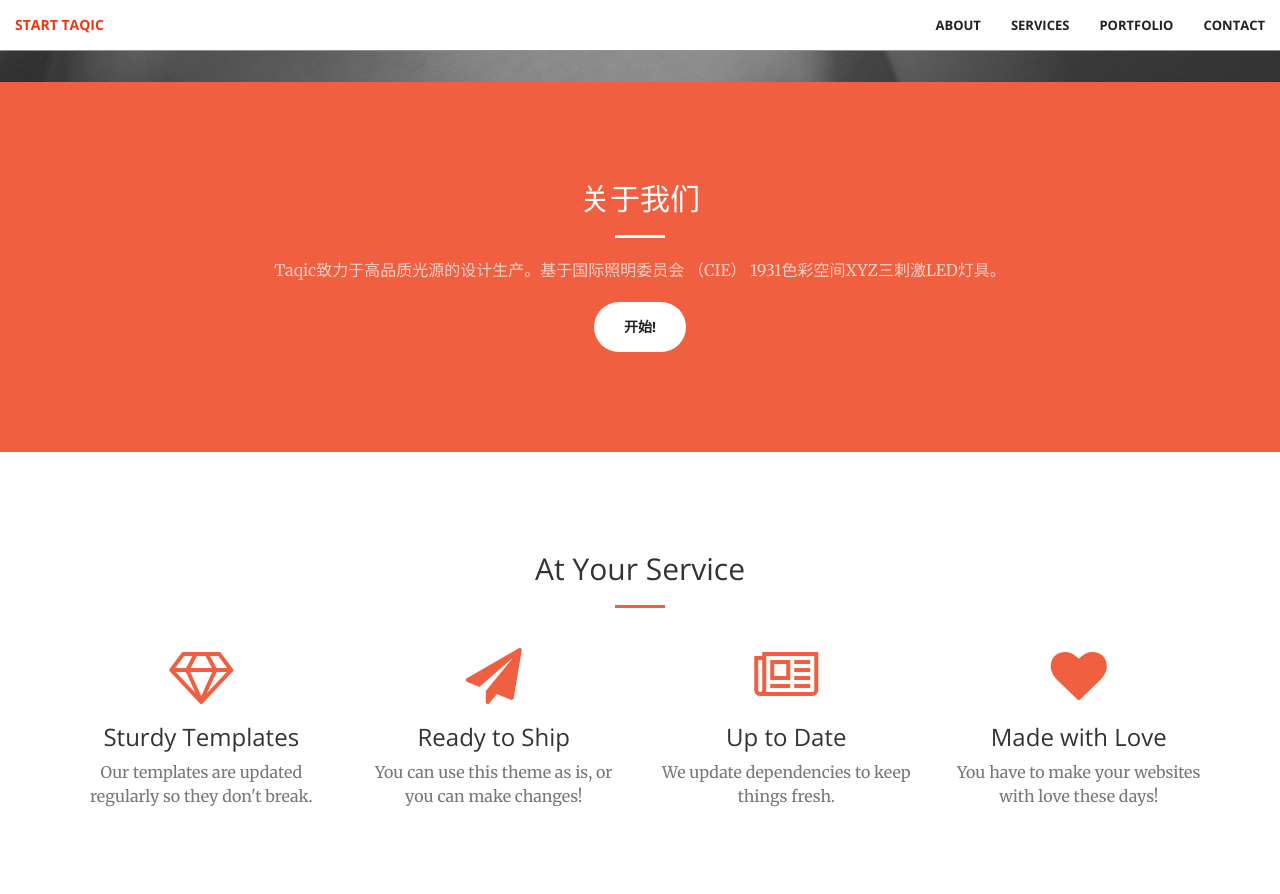
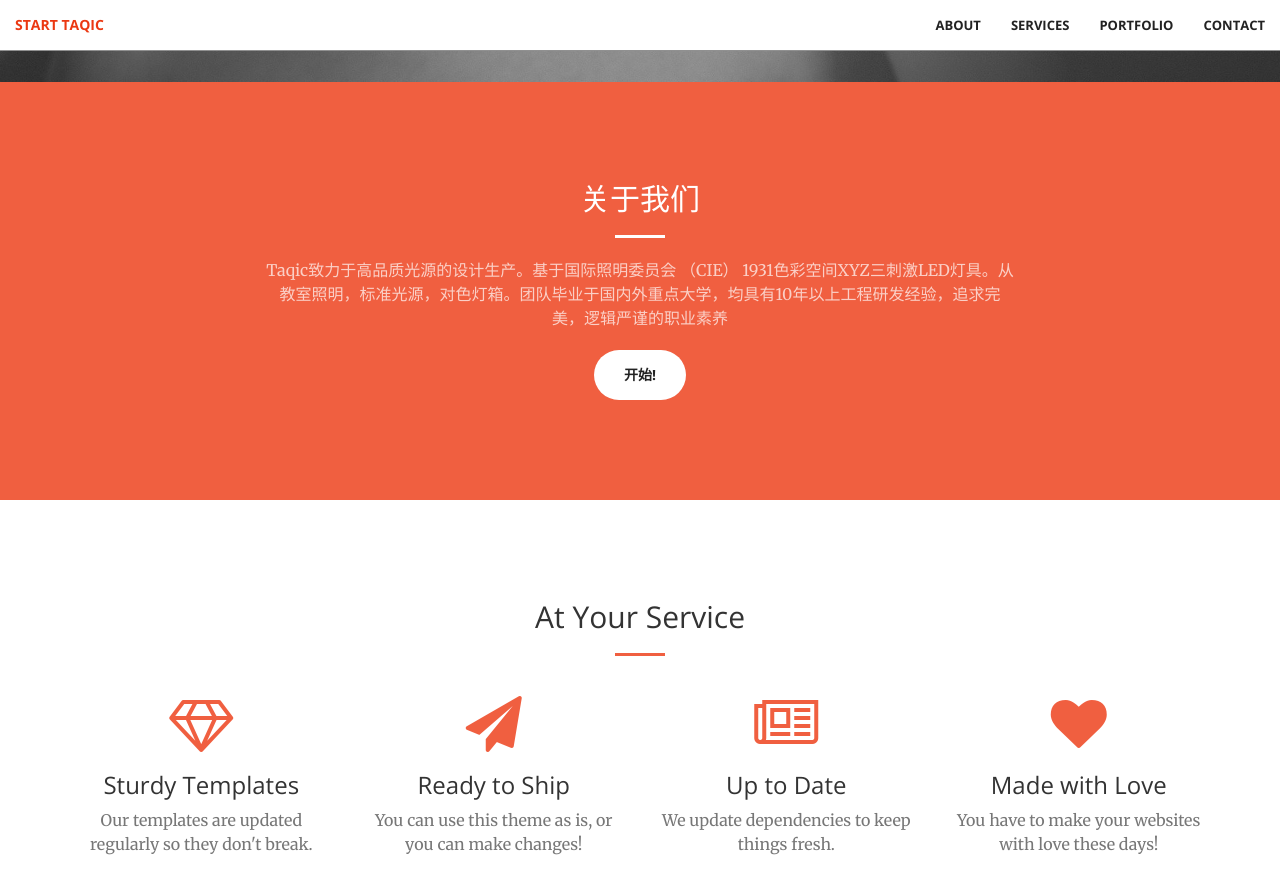
Before and after one commit to taqic/taqic.github.io, a Jekyll site: the page built from index.html, in a window 1280 px wide and 900 px high, scrolled down 818 px. Shown: the top 894 px of the window. Built offline with Jekyll 4.4.1, drawn with Linux system fonts in a browser that asks for light colours.

Commit message:
Update call-to-action.html

```diff
--- a/_includes/call-to-action.html
+++ b/_includes/call-to-action.html
@@ -4,7 +4,7 @@
             <div class="col-lg-8 col-lg-offset-2 text-center">
                 <h2 class="section-heading">关于我们</h2>
                 <hr class="light">
-                <p class="text-faded">Taqic致力于高品质光源的设计生产。基于国际照明委员会 （CIE） 1931色彩空间XYZ三刺激LED灯具。</p>
+                <p class="text-faded">Taqic致力于高品质光源的设计生产。基于国际照明委员会 （CIE） 1931色彩空间XYZ三刺激LED灯具。从教室照明，标准光源，对色灯箱。团队毕业于国内外重点大学，均具有10年以上工程研发经验，追求完美，逻辑严谨的职业素养</p>
                 <a href="#" class="btn btn-default btn-xl">开始!</a>
             </div>
         </div>
```
